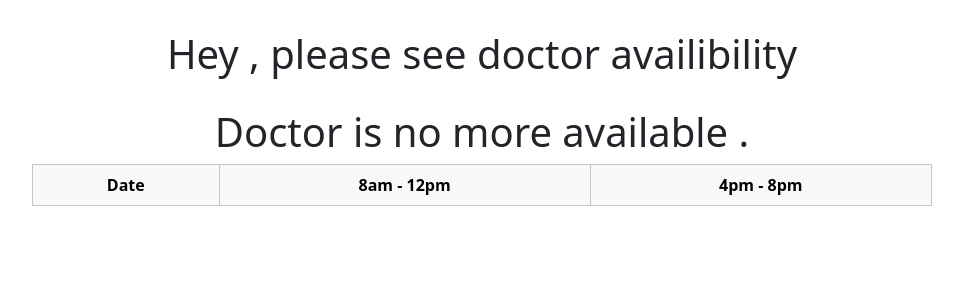
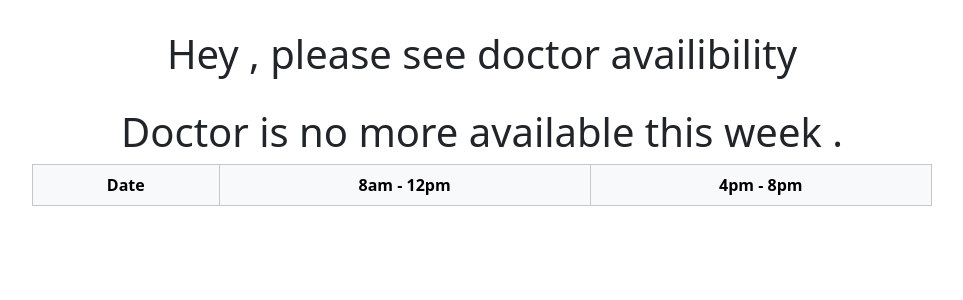
Before and after one commit to 22f3001703/hospital_management_app, a Flask app: a page that uses templates/showDoctorAvailibilityToPatient.html in a window 1280 px wide. Shown: the top 300 px of the page, without its empty margins (158-1121 px from the left). Run offline with Flask 3, Linux system fonts and the light colour scheme; data comes from the database, SQL or seed files in the repository; lists and menus that the app fills with data are empty.

Commit message:
The end perspective is updated

```diff
--- a/templates/showDoctorAvailibilityToPatient.html
+++ b/templates/showDoctorAvailibilityToPatient.html
@@ -30,7 +30,8 @@
                 </tr>
             </thead>
             {% if docavailibility==None %}
-            <h1>Doctor is no more available .</h1>
+            <h1>Doctor is no more available this week .</h1>
+            <!--yaha bss thora sa change krna hae ki ye wala jo hae doctor not available isko purey mae dikhayengee end mae kr lebgee isko bhi daal rha hu readme mae -->
             {% else %}
             <tbody>
 
```
Also changed, not shown: README.md.
